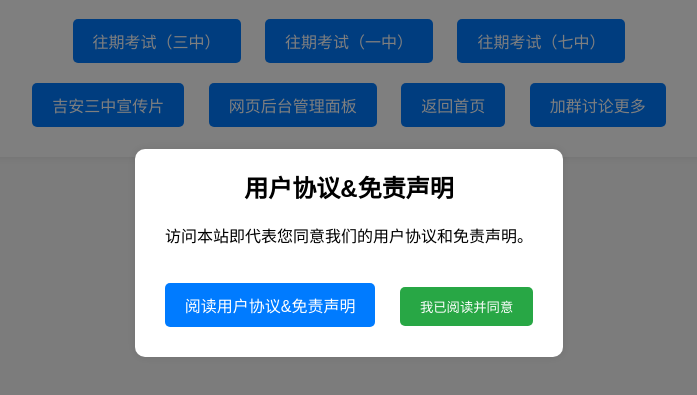
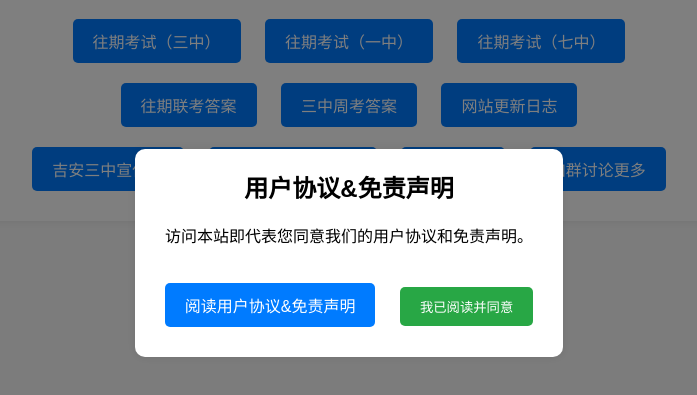
Before and after one commit to sbjasz/sbjasz.github.io, a plain HTML site: page other/index.html in a window 1280 px wide. Shown: the part 147-542 px from the top of the page, without its empty margins (291-988 px from the left). Drawn offline with Linux system fonts and the light colour scheme.

Commit message:
Update index.html

```diff
--- a/other/index.html
+++ b/other/index.html
@@ -101,6 +101,12 @@
             <a href="/qz" class="button">往期考试（七中）</a>
         </div>
 
+        <div>
+            <a href="/da/lk" class="button">往期联考答案</a>
+            <a href="/da/三中周考" class="button">三中周考答案</a>
+            <a href="/UpdateLog.html" class="button">网站更新日志</a>
+        </div>
+
         <a href="https://sbjasz.github.io/videos/%E5%90%89%E5%AE%89%E4%B8%89%E4%B8%AD%E5%AE%A3%E4%BC%A0%E7%89%87.mp4" class="button">吉安三中宣传片</a>
         <a href="https://www.bilibili.com/video/BV1GJ411x7h7" class="button">网页后台管理面板</a>
         <a href="https://sbjasz.github.io" class="button">返回首页</a>
```
